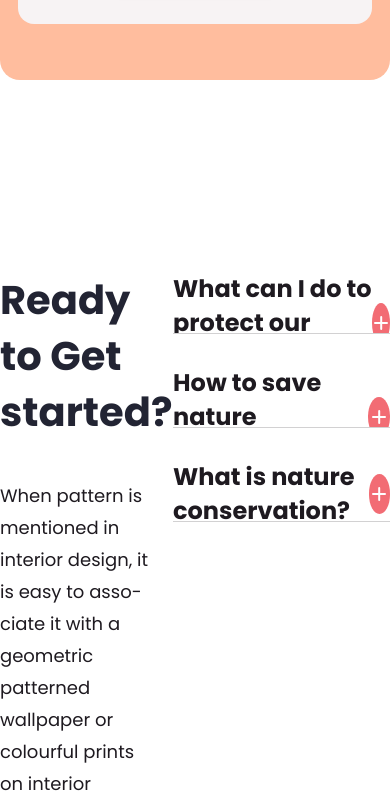
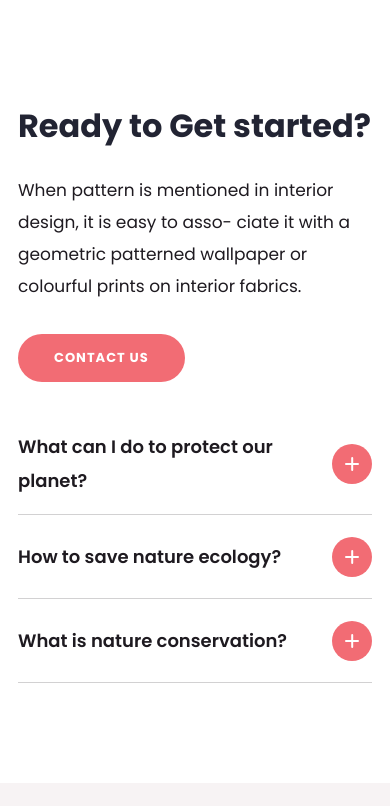
Before and after one commit to ihnatenkoo/Rootz, a React (Vite) app: page / in a window 390 px wide. Shown: the part 2634-3440 px from the top of the page. Built offline with nearby package versions, Linux system fonts and the light colour scheme.

Commit message:
Adaptive <StartedInfo/>

```diff
--- a/index.html
+++ b/index.html
@@ -7,7 +7,7 @@
 		<link rel="preconnect" href="https://fonts.googleapis.com" />
 		<link rel="preconnect" href="https://fonts.gstatic.com" crossorigin />
 		<link
-			href="https://fonts.googleapis.com/css2?family=Nunito:wght@300;400;500;600;700;800;900&family=Poppins:wght@400;700&family=Roboto+Serif:ital,opsz,wght@0,8..144,400;0,8..144,500;0,8..144,700;1,8..144,400&family=Rubik:wght@400;500;600&family=Russo+One&display=swap"
+			href="https://fonts.googleapis.com/css2?family=Poppins:wght@400;600;700&display=swap"
 			rel="stylesheet"
 		/>
 		<title>Rootz</title>
--- a/src/components/StartedForm/StartedForm.module.scss
+++ b/src/components/StartedForm/StartedForm.module.scss
@@ -91,6 +91,12 @@
 			font-size: 17px;
 			line-height: 175%;
 		}
+
+		.form {
+			h3 {
+				font-size: 24px;
+			}
+		}
 	}
 }
 
@@ -114,14 +120,12 @@
 
 @media screen and (max-width: 768px) {
 	.main {
+		margin-top: 110px;
 		padding: 42px 24px 54px;
 
 		.form {
 			input {
 				max-width: 100%;
-			}
-			h3 {
-				font-size: 28px;
 			}
 		}
 
@@ -162,9 +166,6 @@
 	.main {
 		.form {
 			padding: 40px 24px;
-			h3 {
-				font-size: 24px;
-			}
 		}
 	}
 }
--- a/src/components/StartedInfo/StartedInfo.module.scss
+++ b/src/components/StartedInfo/StartedInfo.module.scss
@@ -1,7 +1,8 @@
 .main {
-	margin-top: 192px;
+	margin: 192px 0;
 	min-height: 356px;
 	display: flex;
+	flex-wrap: wrap;
 	justify-content: space-between;
 
 	.info {
@@ -73,7 +74,7 @@
 		}
 
 		&__btn {
-			width: 40px;
+			min-width: 40px;
 			height: 40px;
 			background-color: var(--red);
 			border-radius: 50%;
@@ -85,3 +86,81 @@
 		}
 	}
 }
+
+@media screen and (max-width: 990px) {
+	.main {
+		margin: 100px 0;
+		justify-content: center;
+
+		.info {
+			margin-bottom: 48px;
+			width: 540px;
+			h2 {
+				font-size: 32px;
+				margin-bottom: 20px;
+			}
+			p {
+				margin-bottom: 32px;
+				font-size: 17px;
+			}
+		}
+	}
+}
+
+@media screen and (max-width: 575px) {
+	.main {
+		padding: 0 18px;
+
+		.info {
+			width: 100%;
+		}
+
+		.accordion {
+			width: 100%;
+
+			&__description {
+				font-size: 15px;
+			}
+
+			header {
+				h3 {
+					font-size: 18px;
+				}
+			}
+		}
+	}
+}
+
+@media screen and (max-width: 425px) {
+	.main {
+		.accordion {
+			li {
+				padding-top: 22px;
+				padding-bottom: 22px;
+				height: 84px;
+				&.active {
+					height: 200px;
+				}
+
+				&:first-child {
+					height: 85px;
+					&.active {
+						height: 210px;
+					}
+				}
+			}
+		}
+	}
+}
+
+@media screen and (min-width: 405px) and (max-width: 425px) {
+	.main {
+		.accordion {
+			li {
+				&:first-child {
+					height: 62px;
+				}
+			}
+		}
+	}
+}
--- a/src/components/Team/Team.module.scss
+++ b/src/components/Team/Team.module.scss
@@ -74,6 +74,9 @@
 }
 
 @media screen and (max-width: 768px) {
+	.team__description {
+		margin-bottom: 40px;
+	}
 	.members {
 		height: 218px;
 	}
```
